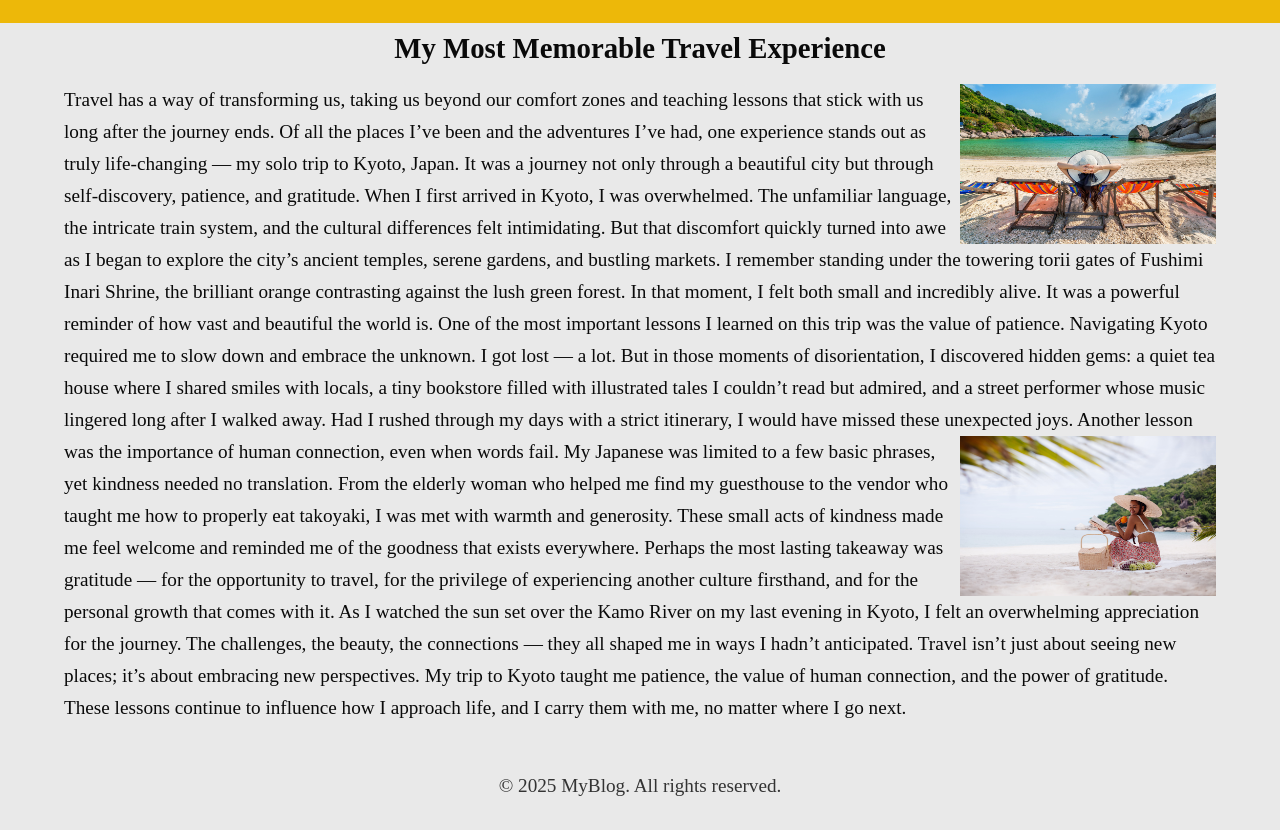
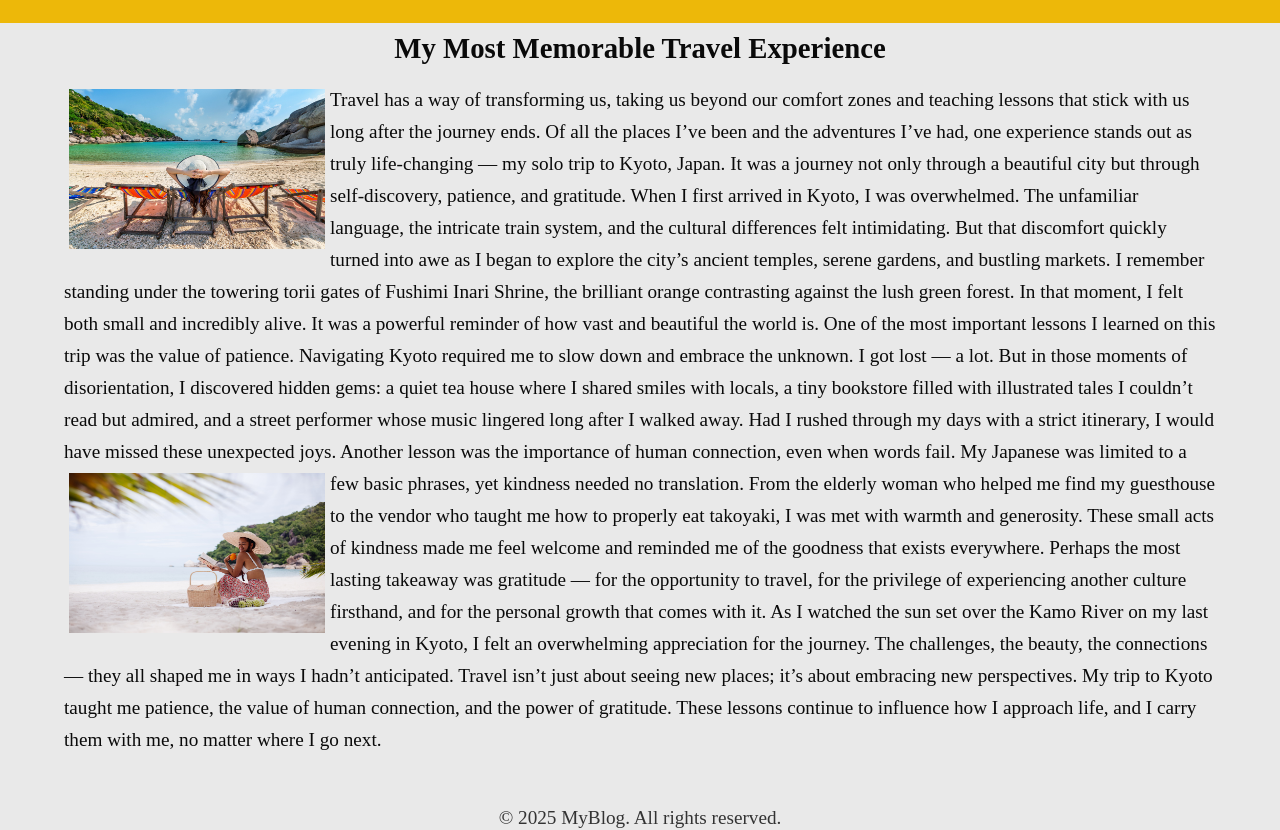
Before and after one commit to goodnezzzz/TravelBlog, a plain HTML site: page post.html in a window 1280 px wide. Shown: the part 68-898 px from the top of the page. Before the commit the page ends 866 px from the top, so only its background shows below. Drawn offline with Linux system fonts and the light colour scheme.

Commit message:
updated the float

```diff
--- a/styles.css
+++ b/styles.css
@@ -192,7 +192,8 @@ input, textarea, button {
   img{
     width: 20vw;
     height: 20vh;
-    float:inline-end;
+    margin: 5px;
+    float:inline-start;
   }
 
 }
```
